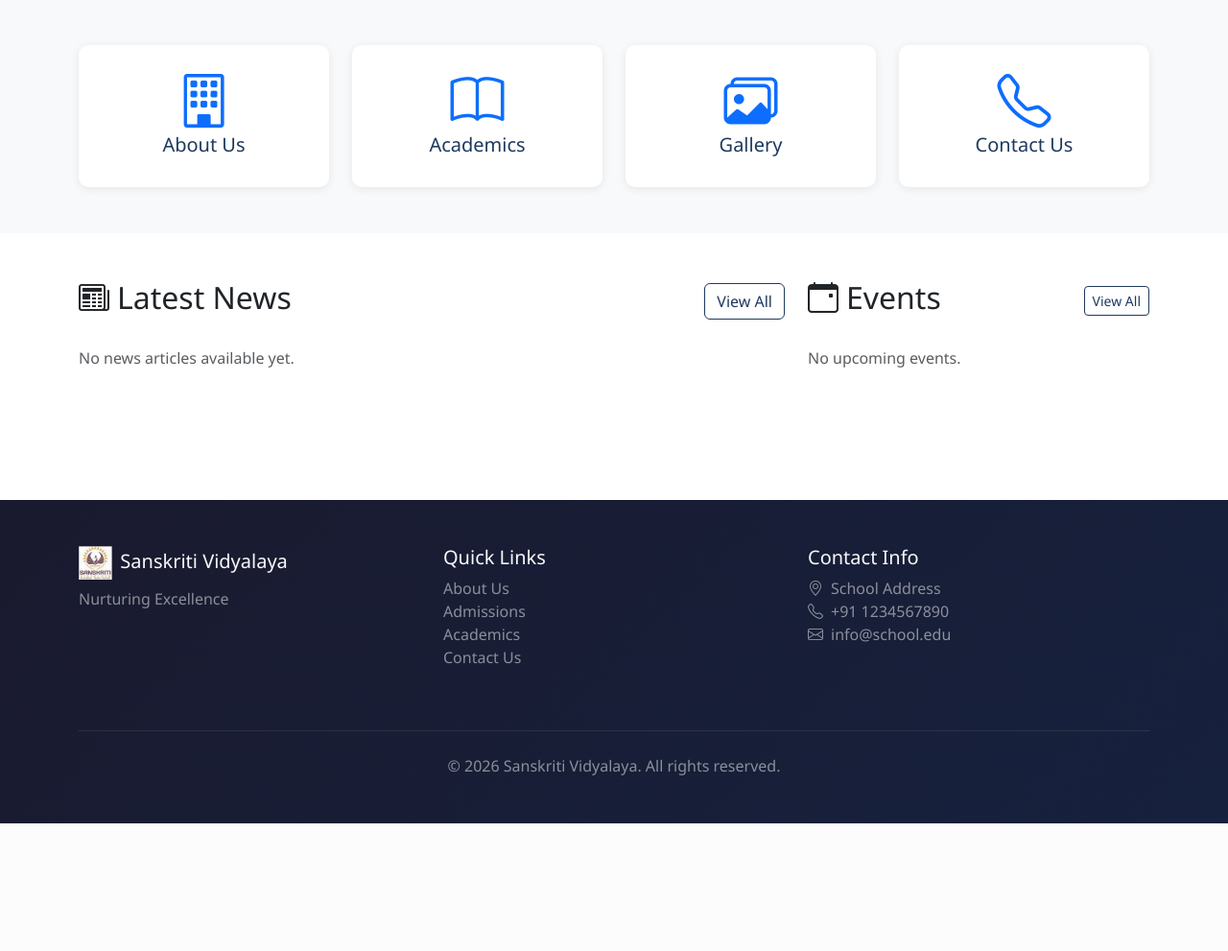
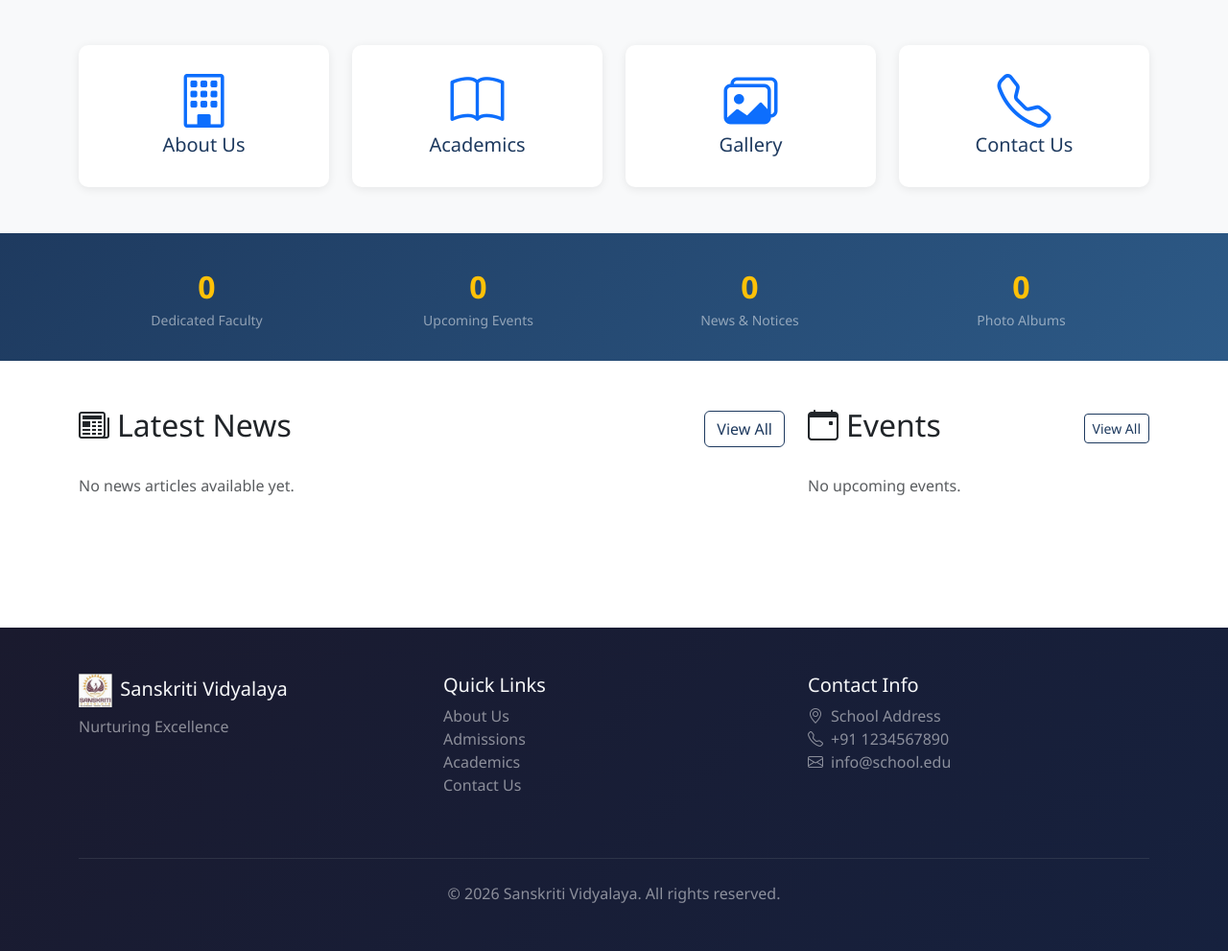
Before and after one commit to amruthamodela06/sanskriti-vidyalaya, a Flask app: page / in a window 1280 px wide. Shown: the part 420-1411 px from the top of the page at 96% size. Before the commit the page ends 1278 px from the top, so only its background shows below. Run offline with Flask 3, Linux system fonts and the light colour scheme; data that the repository does not hold is empty.

Commit message:
feat(public): add dynamic school statistics highlights section on homepage

```diff
--- a/app/routes/public.py
+++ b/app/routes/public.py
@@ -32,11 +32,20 @@ def home():
     albums = GalleryAlbum.query.filter_by(is_published=True).order_by(
         GalleryAlbum.created_at.desc()).limit(4).all()
 
+    # Dynamic school highlights stats
+    school_stats = {
+        'faculty_count': Staff.query.filter_by(is_active=True).count(),
+        'news_count': Blog.query.filter_by(is_published=True).count(),
+        'upcoming_events_count': Event.query.filter(Event.event_date >= today, Event.is_published == True).count(),
+        'albums_count': GalleryAlbum.query.filter_by(is_published=True).count()
+    }
+
     return render_template('public/home.html',
                           announcements=announcements,
                           news=news,
                           events=events,
-                          albums=albums)
+                          albums=albums,
+                          school_stats=school_stats)
 
 @public_bp.route('/about')
 def about():
--- a/app/templates/public/home.html
+++ b/app/templates/public/home.html
@@ -89,6 +89,40 @@
         </div>
     </div>
 </section>
+
+<!-- School Highlights -->
+{% if school_stats %}
+<section class="py-4 bg-primary text-white">
+    <div class="container">
+        <div class="row text-center g-3">
+            <div class="col-6 col-md-3">
+                <div class="p-2">
+                    <div class="fs-2 fw-bold text-warning">{{ school_stats.faculty_count }}</div>
+                    <div class="small text-white-50">Dedicated Faculty</div>
+                </div>
+            </div>
+            <div class="col-6 col-md-3">
+                <div class="p-2">
+                    <div class="fs-2 fw-bold text-warning">{{ school_stats.upcoming_events_count }}</div>
+                    <div class="small text-white-50">Upcoming Events</div>
+                </div>
+            </div>
+            <div class="col-6 col-md-3">
+                <div class="p-2">
+                    <div class="fs-2 fw-bold text-warning">{{ school_stats.news_count }}</div>
+                    <div class="small text-white-50">News &amp; Notices</div>
+                </div>
+            </div>
+            <div class="col-6 col-md-3">
+                <div class="p-2">
+                    <div class="fs-2 fw-bold text-warning">{{ school_stats.albums_count }}</div>
+                    <div class="small text-white-50">Photo Albums</div>
+                </div>
+            </div>
+        </div>
+    </div>
+</section>
+{% endif %}
 
 <!-- News & Events Row -->
 <section class="py-5">
```
